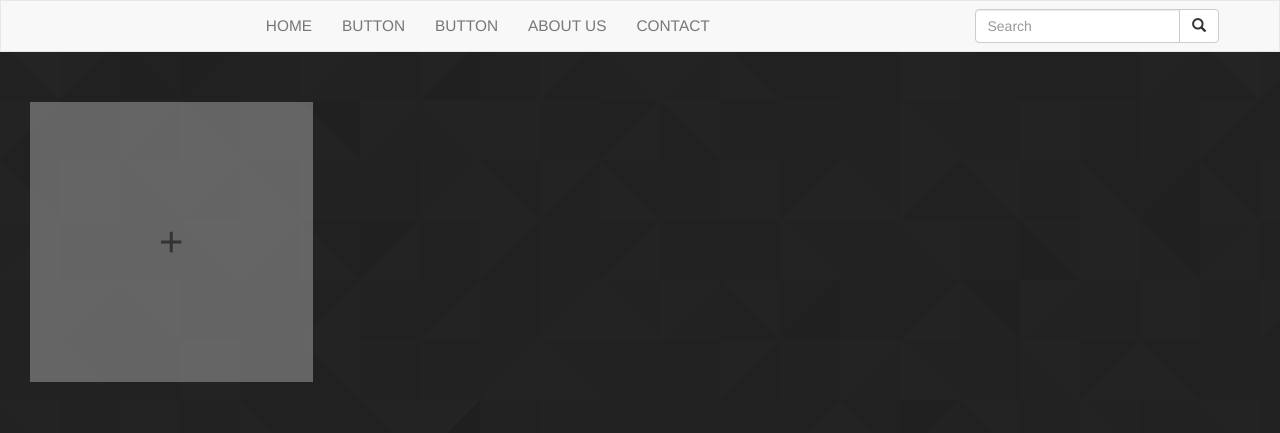
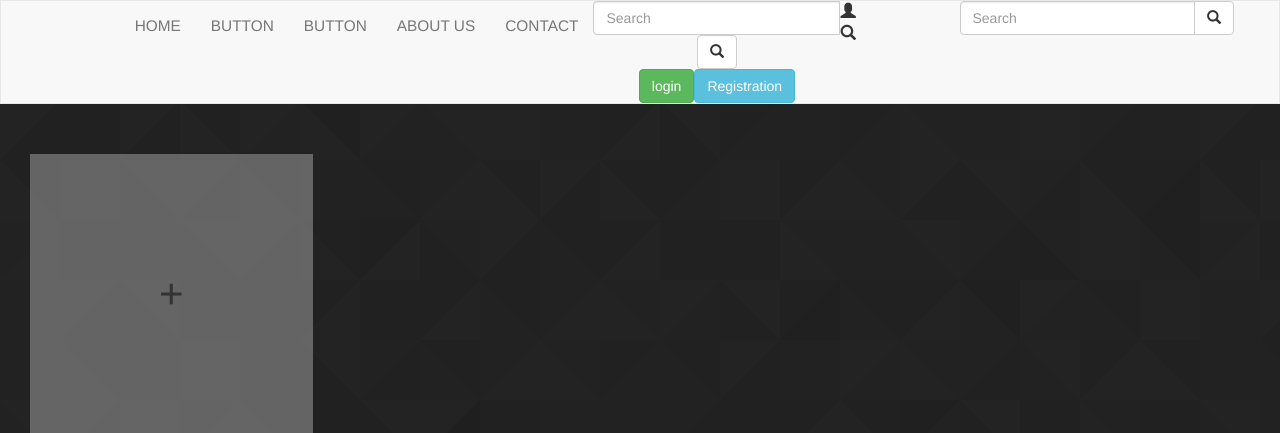
Before and after one commit to SWED-team/TIS, a PHP site: page / in a window 1280 px wide. Shown: the part 200-633 px from the top of the page. Run offline with PHP 8.4, Linux system fonts and the light colour scheme; data that the repository does not hold is empty.

Commit message:
Update Page_v.php

```diff
--- a/Sources/_views/Page_v.php
+++ b/Sources/_views/Page_v.php
@@ -57,6 +57,46 @@ class Page_v{
               <li><a href="">button</a></li>
               <li><a href="">about us</a></li>
               <li><a href="">contact</a></li>
+                <li class="widthLi first">  <div class="input-group" id="searchBar">
+
+                      <div id="searchBarHide">
+                  <input type="text" class="form-control" placeholder="Search" name="srch-term" id="srch-term">
+                    <button class="btn btn-default" type="submit"><i class="glyphicon glyphicon-search"></i></button>
+
+                </div>
+                <div id="userBarHide"><form method="POST">
+                    <?php if(isset($_SESSION["userId"])){
+
+                      echo '<input type="submit" value="Logoff" name="submitLogoff"class="btn btn-danger" data-dismiss="modal"data-toggle="modal" >';
+                      echo '<input type="submit" value="Profile" name="submitProf" class="btn btn-info" data-dismiss="modal">';
+                      echo '</form>';
+                    }
+                      else {
+                        echo '<button type="button" class="btn btn-success" data-dismiss="modal"><div data-toggle="modal" data-target="#LoginPop"  >login</div></button>';
+                        echo '<input type="submit" name="submitReg" value="Registration"class="btn btn-info" data-dismiss="modal"data-toggle="modal" ></button>';
+                      }
+                    ?>
+                  </div>
+
+
+              </div></li>
+
+
+               <li  class="widthLi">
+
+                   <div id="userBarIcon">
+                     <span class="glyphicon glyphicon-user" data-dismiss="modal"></span>
+                    </div>
+
+                     <div id="searchBarIcon">
+                     <span class="glyphicon glyphicon-search" data-dismiss="modal"></span>
+                    </div>
+
+              </li>
+
+
+
+
 
             </ul>
             <div class="col-md-3 pull-right">
```
